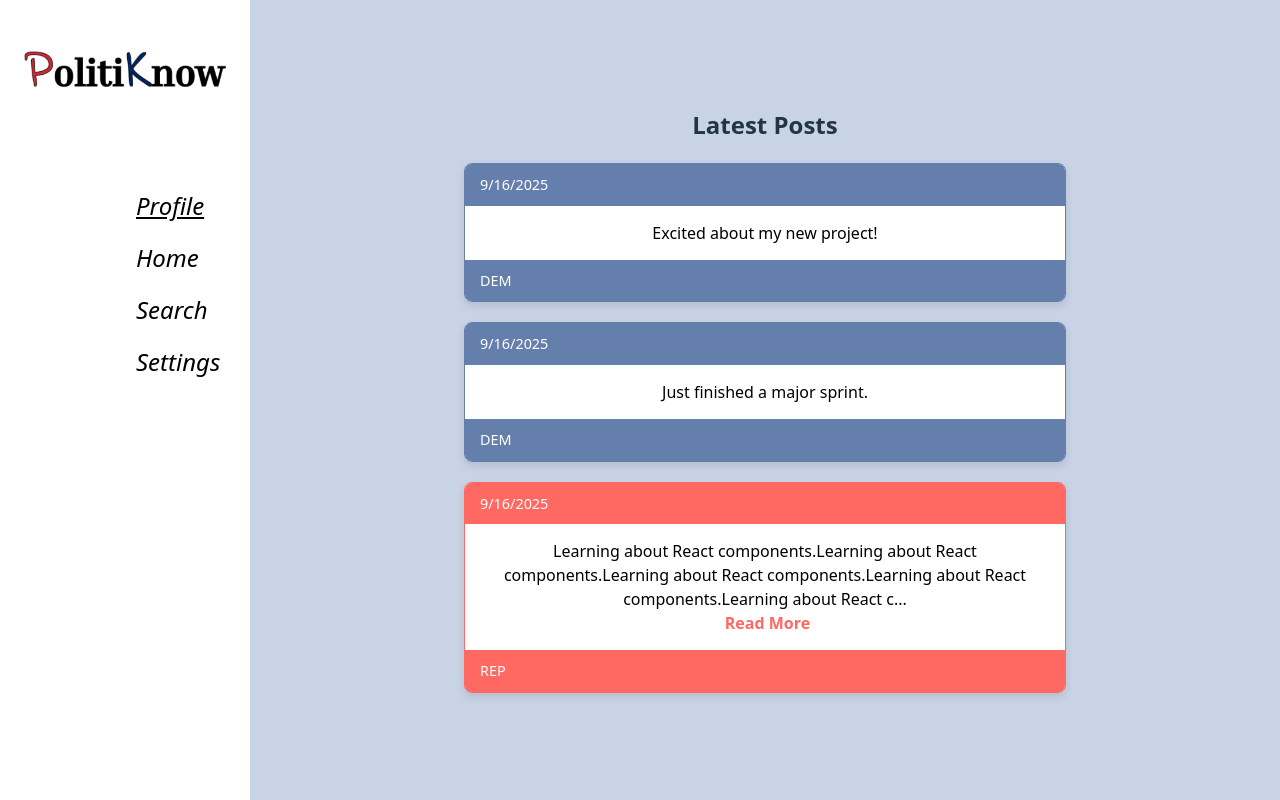
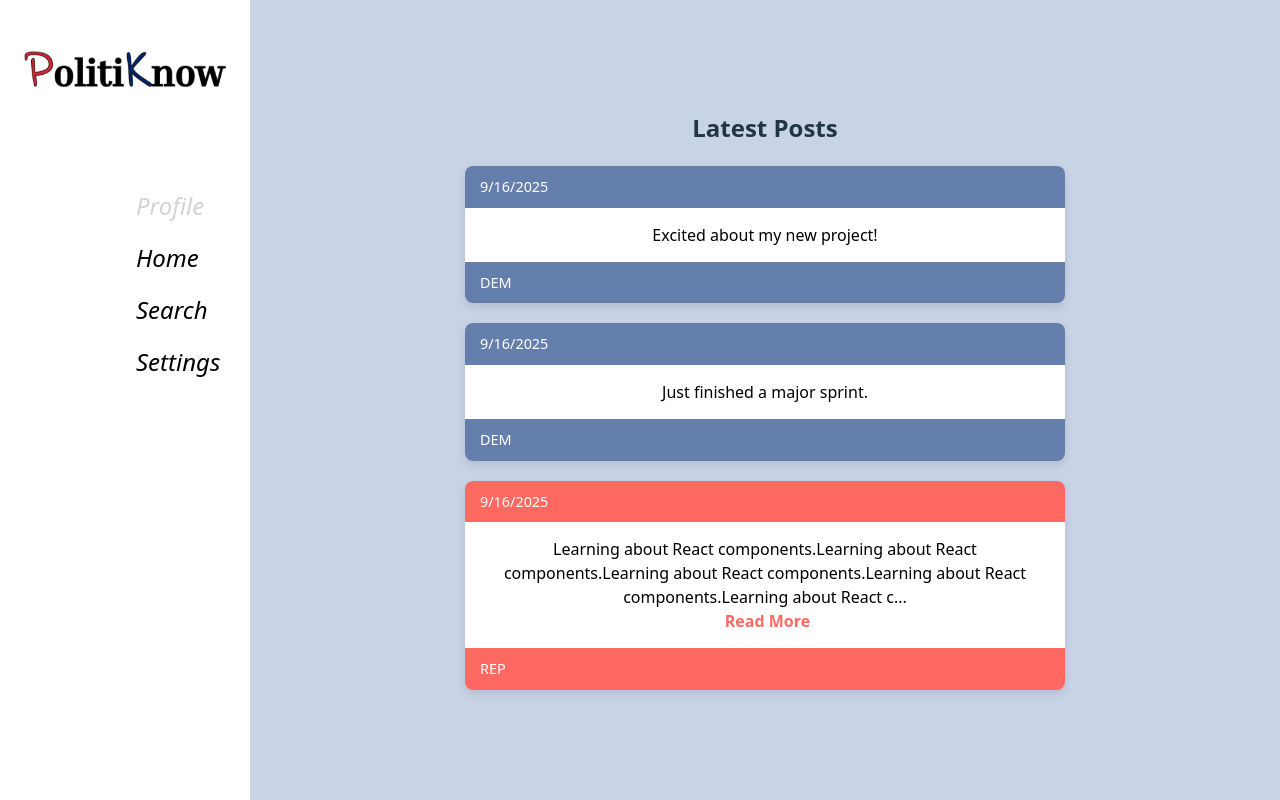
Before and after one commit to abui304/politiknow, a React (Vite) app: page / in a window 1280 px wide. In both pictures the pointer is over the link "Profile". Built offline with nearby package versions, Linux system fonts and the light colour scheme.

Commit message:
change 2

```diff
--- a/src/components/NavBar.css
+++ b/src/components/NavBar.css
@@ -48,7 +48,8 @@
 }
 
 .nav-links a:hover {
-  text-decoration: underline;
+  text-decoration: none;
+  color: lightgray;
 }
 
 main {
--- a/src/components/Post.css
+++ b/src/components/Post.css
@@ -5,13 +5,11 @@
 }
 
 .post {
-  border: 1px solid var(--post-color);
   margin-bottom: 20px;
   border-radius: 8px;
   overflow: hidden;
   box-shadow: 0 4px 8px rgba(0, 0, 0, 0.1);
   max-width: 600px;
-
 }
 
 .post-section, .post-header, .post-footer {
```
